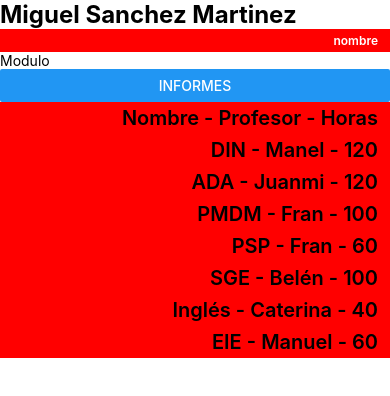
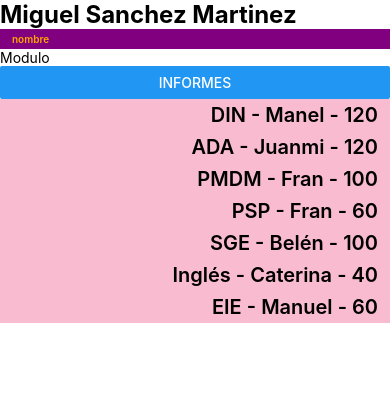
Before and after one commit to misama484/DDI, a React Native app in the folder ap5/: screen / in a window 390 px wide. Shown: the top 396 px of the page. Built offline with nearby package versions, Linux system fonts and the light colour scheme.

Commit message:
importadas librerias, con errores.

```diff
--- a/ap5/App.js
+++ b/ap5/App.js
@@ -1,6 +1,8 @@
 /* eslint-disable prettier/prettier */
 import React, {Component} from 'react';
-import {View, Text, StyleSheet, TextInput, Button} from 'react-native';
+import {View, Text, StyleSheet, Button, TextInput} from 'react-native';
+//import { TextInput } from 'react-native-paper';
+//import { Icon } from 'react-native-vector-icons/MaterialIcons';
 
 
 const Miguel = () => {
@@ -15,10 +17,13 @@ const Datos = () => {
   return (
     <View>
       <TextInput style = {estilo ? styles.florida : styles.upv} placeholder = "nombre"/>
-      <TextInput  placeholder="Modulo" />
+      <TextInput placeholder="Modulo" />
     </View>
   );
 };
+
+//Problema al importar libreria, error.
+//const myIcon = <Icon name="list" size={30} color="#900" />;
 
 const InformesBtn = () => {
   return (
@@ -28,12 +33,14 @@ const InformesBtn = () => {
   );
 };
 
-const estilo = 'florida';
+let nombre = 'upv';
+let estilo = true;
+if (nombre === 'florida'){ estilo = true; } else { estilo = false; }
+
 
 const isAdmin = true;
 
 const modulos2Dam = [
-  { nombre: 'Nombre', profesor: 'Profesor', horas: 'Horas'},
   { nombre: 'DIN', profesor: 'Manel', horas: 120 },
   { nombre: 'ADA', profesor: 'Juanmi', horas: 120 },
   { nombre: 'PMDM', profesor: 'Fran', horas: 100 },
@@ -43,6 +50,9 @@ const modulos2Dam = [
   { nombre: 'EIE', profesor: 'Manuel', horas: 60 },
   ];
 
+  //solo cambia el color del bloque entero, no caba el ded las lineas pares
+let fondoArray = true;
+if (modulos2Dam.length % 2 === 0){ fondoArray = true; } else { fondoArray = false; }
 
 class App extends Component {
   render() {
@@ -59,7 +69,7 @@ class App extends Component {
         </View>
         <View>
           {modulos2Dam.map((modulo) => (
-            <Text style={styles.arrayStyle}>
+            <Text style = {fondoArray ? styles.arrayStyle : styles.arrayStyle2}>
               {modulo.nombre} - {modulo.profesor} - {modulo.horas}
             </Text>
           ))}
@@ -110,7 +120,16 @@ const styles = StyleSheet.create({
     paddingRight: 12,
     textAlign: 'right',
     placeholderTextColor: 'white',
-    backgroundColor: 'red',
+    backgroundColor: '#F48FB1',
+  },
+  arrayStyle2: {
+    fontSize: 20,
+    fontWeight: '600',
+    padding: 4,
+    paddingRight: 12,
+    textAlign: 'right',
+    placeholderTextColor: 'white',
+    backgroundColor: '#F8BBD0',
   },
 });
 
--- a/ap5/package.json
+++ b/ap5/package.json
@@ -11,7 +11,9 @@
   },
   "dependencies": {
     "react": "18.1.0",
-    "react-native": "0.70.6"
+    "react-native": "0.70.6",
+    "react-native-paper": "^5.0.0-rc.10",
+    "react-native-vector-icons": "^9.2.0"
   },
   "devDependencies": {
     "@babel/core": "^7.12.9",
```
Also changed, not shown: 1 other file (tests, documents, lock files or other folders).
